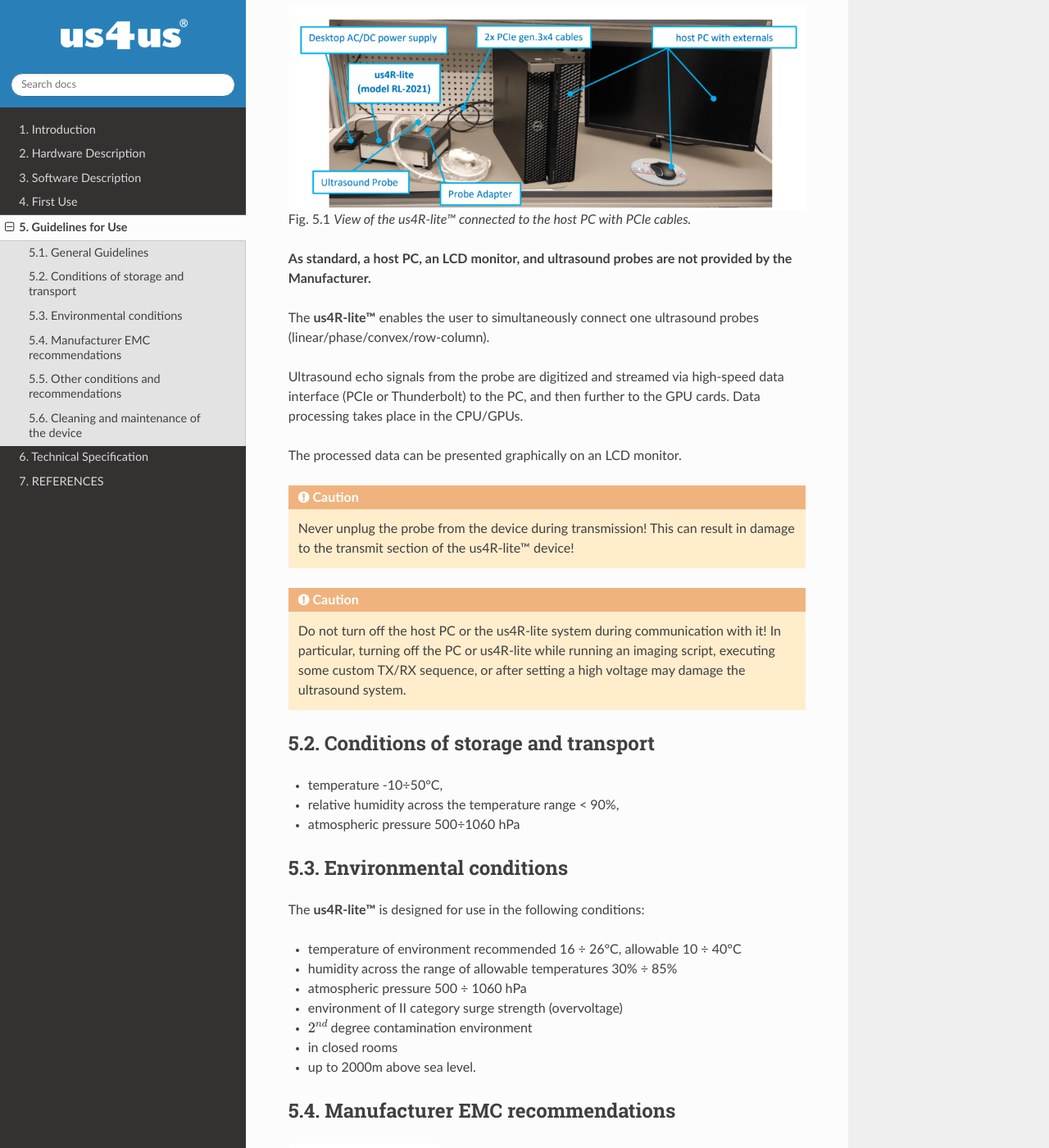
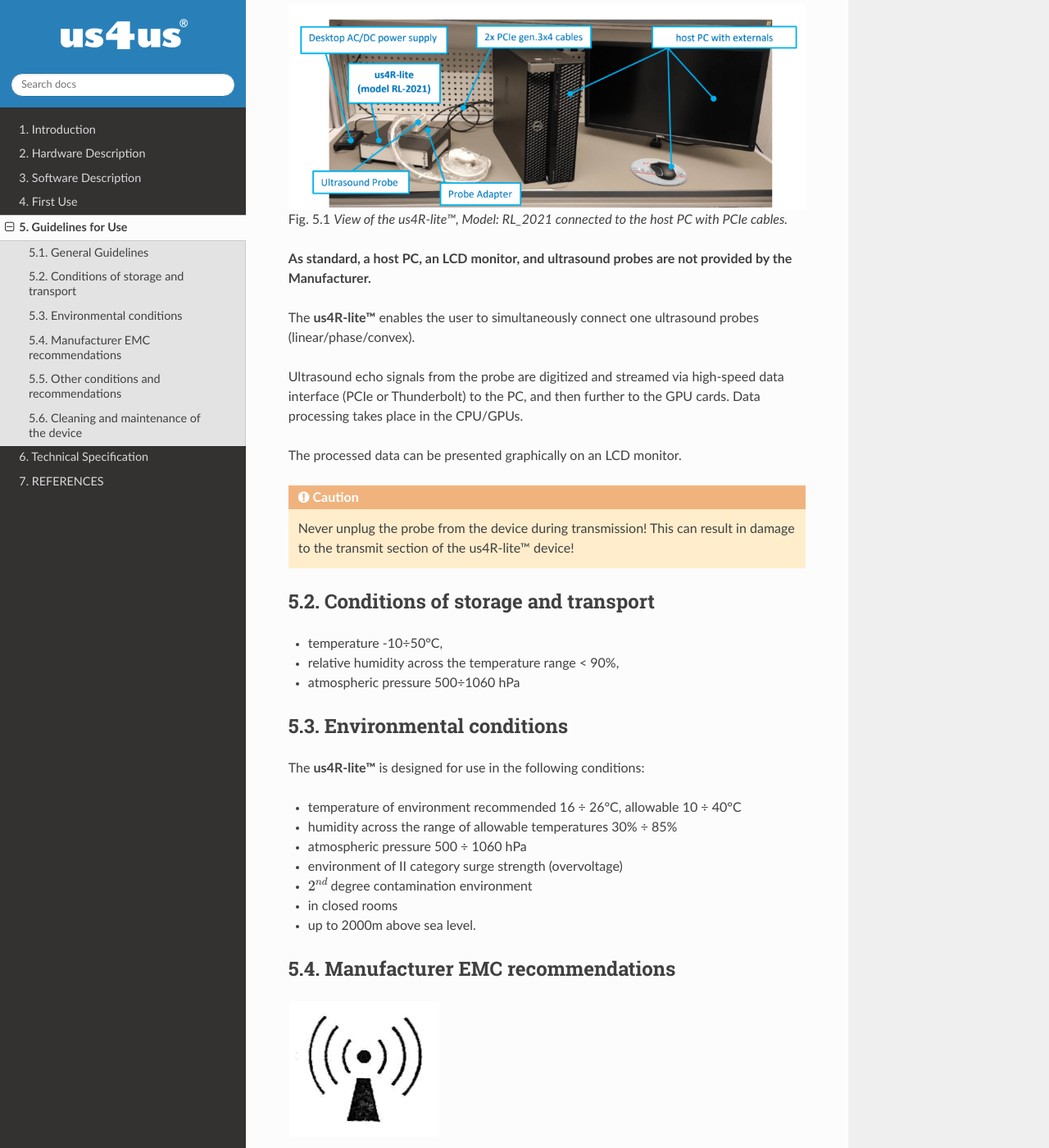
Before and after one commit to us4useu/us4r-lite-user-docs, a Sphinx documentation site: the page built from docs/content/guidelines-for-use.md, in a window 1280 px wide and 1400 px high, scrolled down 729 px. Shown: the whole window at 82% size. Built offline with Sphinx 7.4.7 and the Read the Docs theme 3.1.0, drawn with Linux system fonts in a browser that asks for light colours.

Commit message:
slightly modification (not final)

````diff
--- a/docs/content/guidelines-for-use.md
+++ b/docs/content/guidelines-for-use.md
@@ -20,12 +20,12 @@
 
 ```{figure} img/peripheral-desktop.png
 :name: peripheral-desktop
-View of the us4R-lite™ connected to the host PC with PCIe cables.
+View of the us4R-lite™, Model: RL_2021 connected to the host PC with PCIe cables.
 ```
 
 **As standard, a host PC, an LCD monitor, and ultrasound probes are not provided by the Manufacturer.**
 
-The **us4R-lite™** enables the user to simultaneously connect one ultrasound probes (linear/phase/convex/row-column).
+The **us4R-lite™** enables the user to simultaneously connect one ultrasound probes (linear/phase/convex).
 
 Ultrasound echo signals from the probe are digitized and streamed via high-speed data interface (PCIe or Thunderbolt) to the PC, and then further to the GPU cards. Data processing takes place in the CPU/GPUs.
 
@@ -36,9 +36,6 @@
 This can result in damage to the transmit section of the us4R-lite™ device!
 :::
 
-:::{Caution}
-Do not turn off the host PC or the us4R-lite system during communication with it! In particular, turning off the PC or us4R-lite while running an imaging script, executing some custom TX/RX sequence, or after setting a high voltage may damage the ultrasound system.
-:::
 <!-- :::{Attention}
 The device is not equipped with life functions monitoring or alarm systems.
 The us4R-lite™ is not designed to monitor life functions!
````
Also changed, not shown: docs/content/first-use.md (+2 -2 lines).
